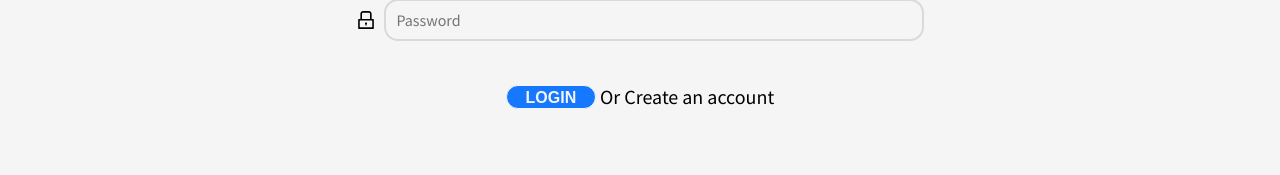
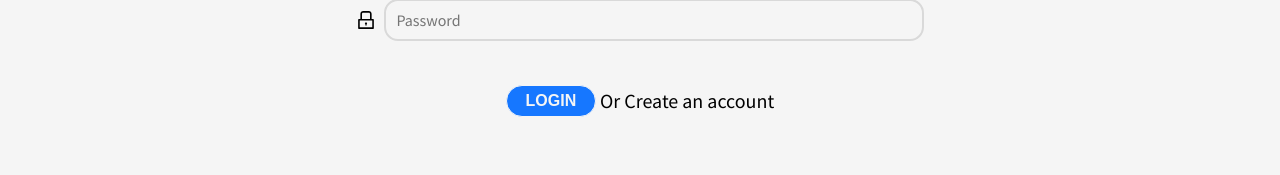
Before and after one commit to duncanmatt/fantasy-football, a Next.js app: page /Login in a window 1280 px wide. Shown: the part 296-471 px from the top of the page. Built offline with nearby package versions, Linux system fonts and the light colour scheme; a web font is replaced by a local one.

Commit message:
login btn

```diff
--- a/src/styles/Form.module.css
+++ b/src/styles/Form.module.css
@@ -54,7 +54,7 @@
 	flex-direction: row;
 	justify-content: center;
 	align-items: center;
-	line-height: 24px;
+	line-height: 32px;
 	margin-top: 1.75rem;
 	gap: 0.25rem;
 }
@@ -71,8 +71,9 @@
 }
 
 form[name='normal_login'] .btn {
-	height: 24px;
-	line-height: 24px;
+	height: 32px;
+	text-align: center;
+	line-height: 1rem;
 }
 
 form[name='register'] .btn {
--- a/src/styles/Nav.module.css
+++ b/src/styles/Nav.module.css
@@ -75,10 +75,6 @@
 	gap: 0.65rem;
 }
 
-.login {
-	/* margin-right: 0.5rem; */
-}
-
 .menu a:hover {
 	color: #1677ff;
 }
```
